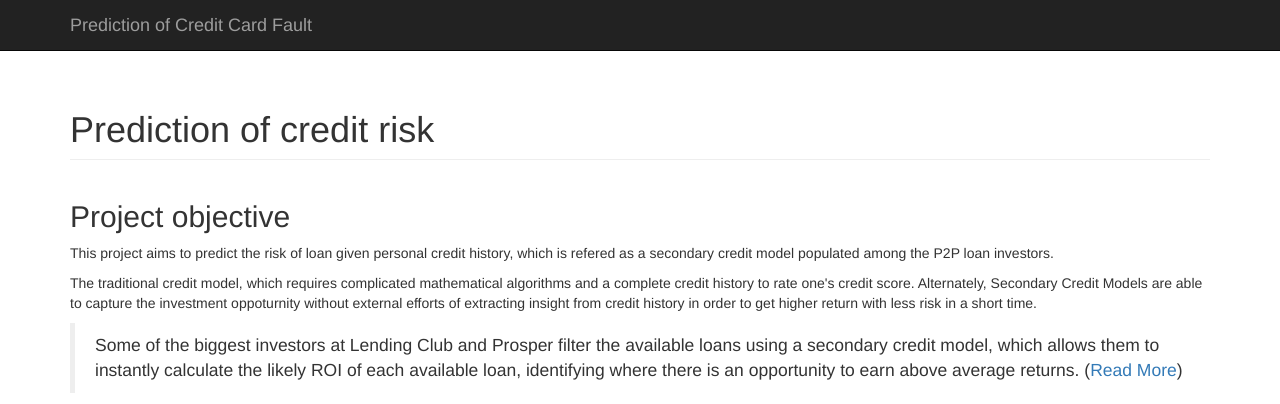
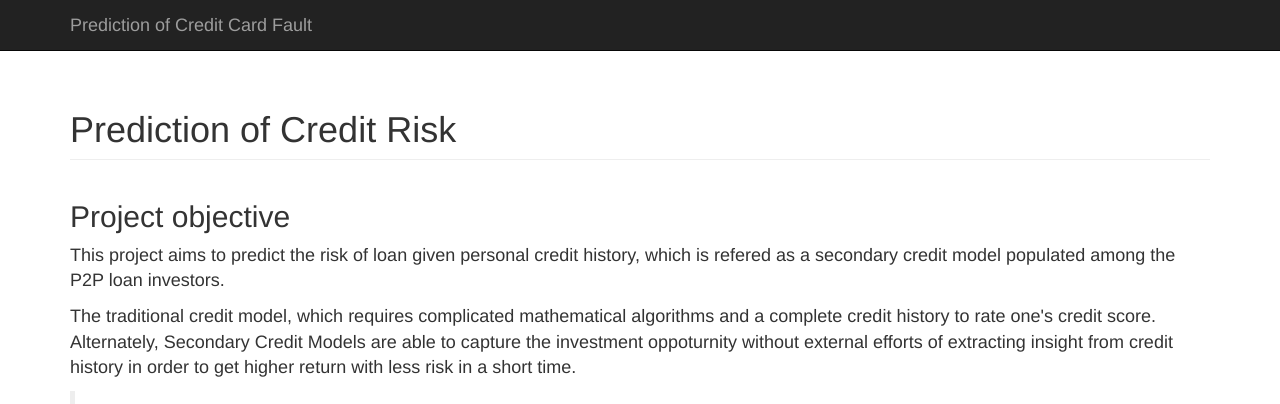
Before and after one commit to 2037/Fintech, a Flask app: template templates/index.html in a window 1280 px wide. Shown: the top 404 px of the page. Run offline with Flask 2, Linux system fonts and the light colour scheme; the template is opened without the code that fills it, so the values that code supplies are empty; parts of the project's set-up code (start-up, migrations or seed data) failed here and were passed over; some libraries are stand-ins or nearby versions.

Commit message:
projectdescription

```diff
--- a/templates/index.html
+++ b/templates/index.html
@@ -25,6 +25,7 @@
 
         body {
             padding-top: 70px;
+            font-size: large;
         }
 
         footer {
@@ -48,7 +49,7 @@
         <!-- Project Descriptions -->
         <div class="row">
             <div class="col-lg-12">
-                <h1 class="page-header">Prediction of credit risk
+                <h1 class="page-header">Prediction of Credit Risk
                 </h1>
             </div>
         </div>
@@ -68,7 +69,7 @@
             </p>
         </blockquote>
         <img src="{{url_for('static', filename='p2p.png')}} " /><br>
-        Buying zones covering the high return and low risk cases as credit models missed the chances..<br><br>
+        Buying zones covering the high return and low risk cases as credit models missed the chances...<br><br>
         <p>This web app used the following methodology: Train by batch, predict on the fly, serve via REST API, as the
             training and persisting are done offline while prediction is done in real-time. The XGBoost model is trained
             offline and deployed to AWS Elastic Beanstalk. This web is used on Flask as web framework. </p>
@@ -161,13 +162,15 @@
                 </h1>
             </div>
         </div>
+        <br>
         <img src="{{url_for('static', filename='ROC_curve.png')}} " /><br>
         Receiver operating characteristic curve(ROC Curve). <br>
         The perfect classification is on the left top corner, representing all positive classification is correct
         (TPR=1), and no wrong negative classification (FPR=0). <br>
         The closer to that corner the curves is drawn, the better the model/predictor is. <br>
-        Area under the curve of model in validation set is 0.71 (AUC_valid = 0.71).
+        Area under the curve of model in validation set is 0.71 (AUC_valid = 0.71). <br>
 
+        <br>
         <img src="{{url_for('static', filename='feature_importance.png')}} " /><br>
         Feature Importance Ranking. <br>
 
```
